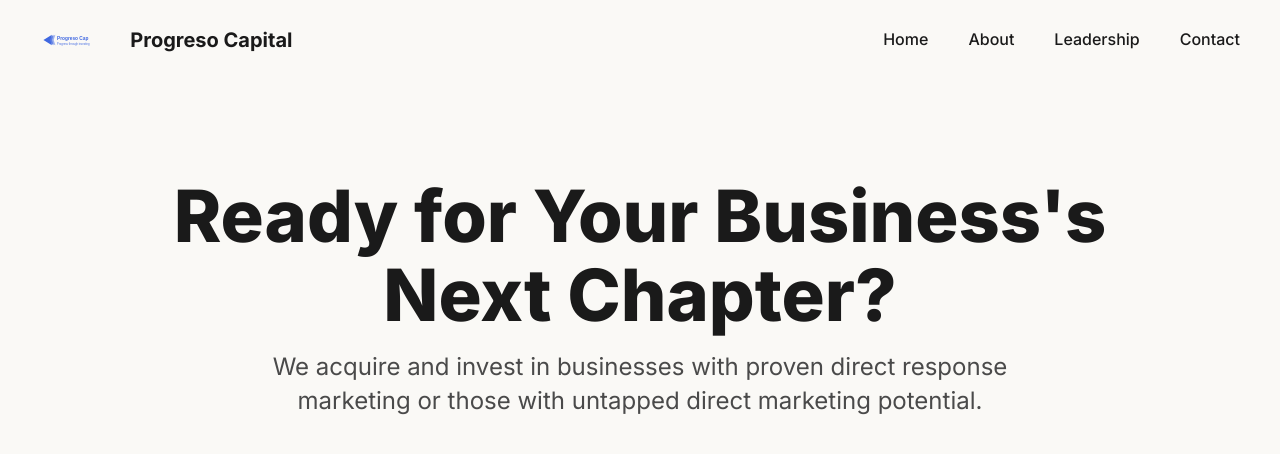
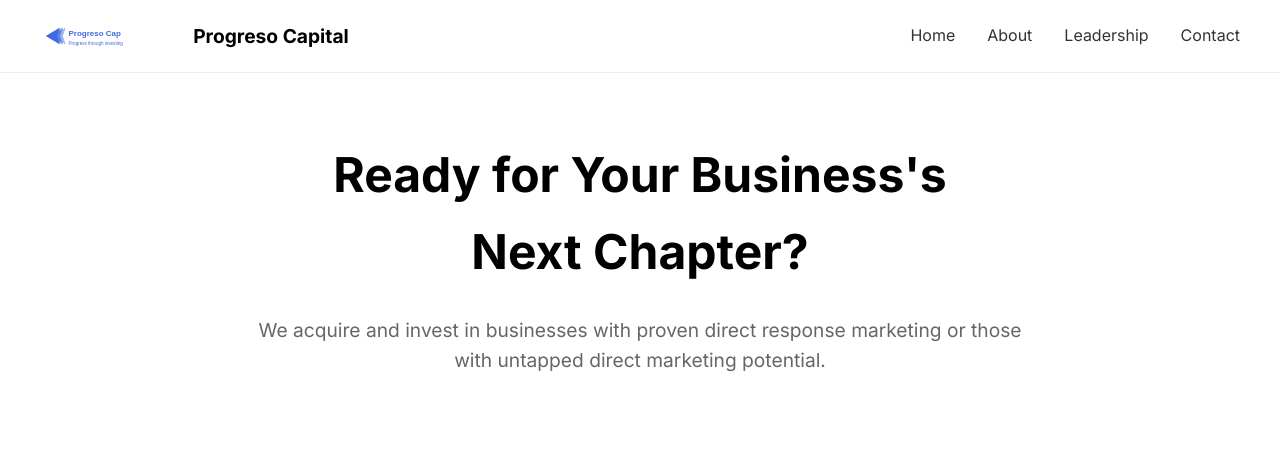
Before and after one commit to andrescon127/static-site2, a website: page public/index.html in a window 1280 px wide. Drawn offline with Linux system fonts and the light colour scheme.

Commit message:
Fix styling and structure

```diff
--- a/public/index.html
+++ b/public/index.html
@@ -8,24 +8,26 @@
     <link href="https://fonts.googleapis.com/css2?family=Inter:wght@400;500;600;700;800&display=swap" rel="stylesheet">
 </head>
 <body>
-    <nav class="main-nav">
+    <nav>
         <div class="nav-content">
             <div class="logo-container">
-                <img src="/static-site2/images/logo.svg" alt="Progreso Capital Logo" class="logo-icon">
-                <a href="/static-site2/" class="logo">Progreso Capital</a>
+                <img src="/static-site2/images/logo.svg" alt="Progreso Capital Logo" class="logo">
+                <span class="company-name">Progreso Capital</span>
             </div>
             <div class="nav-links">
-                <a href="/static-site2/#home">Home</a>
-                <a href="/static-site2/#about">About</a>
-                <a href="/static-site2/#leadership">Leadership</a>
-                <a href="/static-site2/#contact">Contact</a>
+                <a href="#home">Home</a>
+                <a href="#about">About</a>
+                <a href="#leadership">Leadership</a>
+                <a href="#contact">Contact</a>
             </div>
         </div>
     </nav>
 
-    <main class="hero-section">
-        <h1>Ready for Your Business's<br>Next Chapter?</h1>
-        <p class="hero-subtitle">We acquire and invest in businesses with proven direct response marketing or those with untapped direct marketing potential.</p>
+    <main>
+        <section class="hero">
+            <h1>Ready for Your Business's<br>Next Chapter?</h1>
+            <p>We acquire and invest in businesses with proven direct response marketing or those with untapped direct marketing potential.</p>
+        </section>
     </main>
 </body>
 </html>
--- a/public/styles/main.css
+++ b/public/styles/main.css
@@ -1,4 +1,4 @@
-/* Reset and base styles */
+/* Base styles */
 * {
     margin: 0;
     padding: 0;
@@ -6,16 +6,14 @@
 }
 
 body {
-    font-family: 'Inter', -apple-system, BlinkMacSystemFont, sans-serif;
+    font-family: 'Inter', sans-serif;
     line-height: 1.6;
-    color: #1a1a1a;
-    background-color: #faf9f6;
 }
 
 /* Navigation */
-.main-nav {
-    padding: 1.5rem 2rem;
-    background: transparent;
+nav {
+    padding: 1rem 2rem;
+    border-bottom: 1px solid #eee;
 }
 
 .nav-content {
@@ -29,45 +27,47 @@ body {
 .logo-container {
     display: flex;
     align-items: center;
-    gap: 0.5rem;
+    gap: 1rem;
 }
 
-.logo-icon {
-    height: 24px;
+.logo {
+    height: 40px;
     width: auto;
 }
 
-.logo {
-    font-size: 1.25rem;
-    font-weight: 700;
-    text-decoration: none;
-    color: #1a1a1a;
+.company-name {
+    font-weight: bold;
+    font-size: 1.2rem;
 }
 
 .nav-links {
     display: flex;
-    gap: 2.5rem;
-    align-items: center;
+    gap: 2rem;
 }
 
 .nav-links a {
     text-decoration: none;
-    color: #1a1a1a;
-    font-weight: 500;
-    font-size: 1rem;
+    color: #333;
 }
 
-.cta-button {
-    background-color: #ff9776;
-    padding: 0.75rem 1.5rem;
-    border-radius: 2rem;
-    color: #1a1a1a;
-    font-weight: 600;
-    transition: background-color 0.2s;
+/* Hero section */
+.hero {
+    max-width: 1200px;
+    margin: 4rem auto;
+    padding: 0 2rem;
+    text-align: center;
 }
 
-.cta-button:hover {
-    background-color: #ff8561;
+.hero h1 {
+    font-size: 3rem;
+    margin-bottom: 1.5rem;
+}
+
+.hero p {
+    font-size: 1.2rem;
+    color: #666;
+    max-width: 800px;
+    margin: 0 auto;
 }
 
 /* Hero Section */
--- a/src/styles/main.css
+++ b/src/styles/main.css
@@ -1,4 +1,4 @@
-/* Reset and base styles */
+/* Base styles */
 * {
     margin: 0;
     padding: 0;
@@ -6,16 +6,14 @@
 }
 
 body {
-    font-family: 'Inter', -apple-system, BlinkMacSystemFont, sans-serif;
+    font-family: 'Inter', sans-serif;
     line-height: 1.6;
-    color: #1a1a1a;
-    background-color: #faf9f6;
 }
 
 /* Navigation */
-.main-nav {
-    padding: 1.5rem 2rem;
-    background: transparent;
+nav {
+    padding: 1rem 2rem;
+    border-bottom: 1px solid #eee;
 }
 
 .nav-content {
@@ -29,45 +27,47 @@ body {
 .logo-container {
     display: flex;
     align-items: center;
-    gap: 0.5rem;
+    gap: 1rem;
 }
 
-.logo-icon {
-    height: 24px;
+.logo {
+    height: 40px;
     width: auto;
 }
 
-.logo {
-    font-size: 1.25rem;
-    font-weight: 700;
-    text-decoration: none;
-    color: #1a1a1a;
+.company-name {
+    font-weight: bold;
+    font-size: 1.2rem;
 }
 
 .nav-links {
     display: flex;
-    gap: 2.5rem;
-    align-items: center;
+    gap: 2rem;
 }
 
 .nav-links a {
     text-decoration: none;
-    color: #1a1a1a;
-    font-weight: 500;
-    font-size: 1rem;
+    color: #333;
 }
 
-.cta-button {
-    background-color: #ff9776;
-    padding: 0.75rem 1.5rem;
-    border-radius: 2rem;
-    color: #1a1a1a;
-    font-weight: 600;
-    transition: background-color 0.2s;
+/* Hero section */
+.hero {
+    max-width: 1200px;
+    margin: 4rem auto;
+    padding: 0 2rem;
+    text-align: center;
 }
 
-.cta-button:hover {
-    background-color: #ff8561;
+.hero h1 {
+    font-size: 3rem;
+    margin-bottom: 1.5rem;
+}
+
+.hero p {
+    font-size: 1.2rem;
+    color: #666;
+    max-width: 800px;
+    margin: 0 auto;
 }
 
 /* Hero Section */
```
Also changed, not shown: scripts/build.js (+10 -0 lines), src/templates/index.html (+12 -10 lines).
